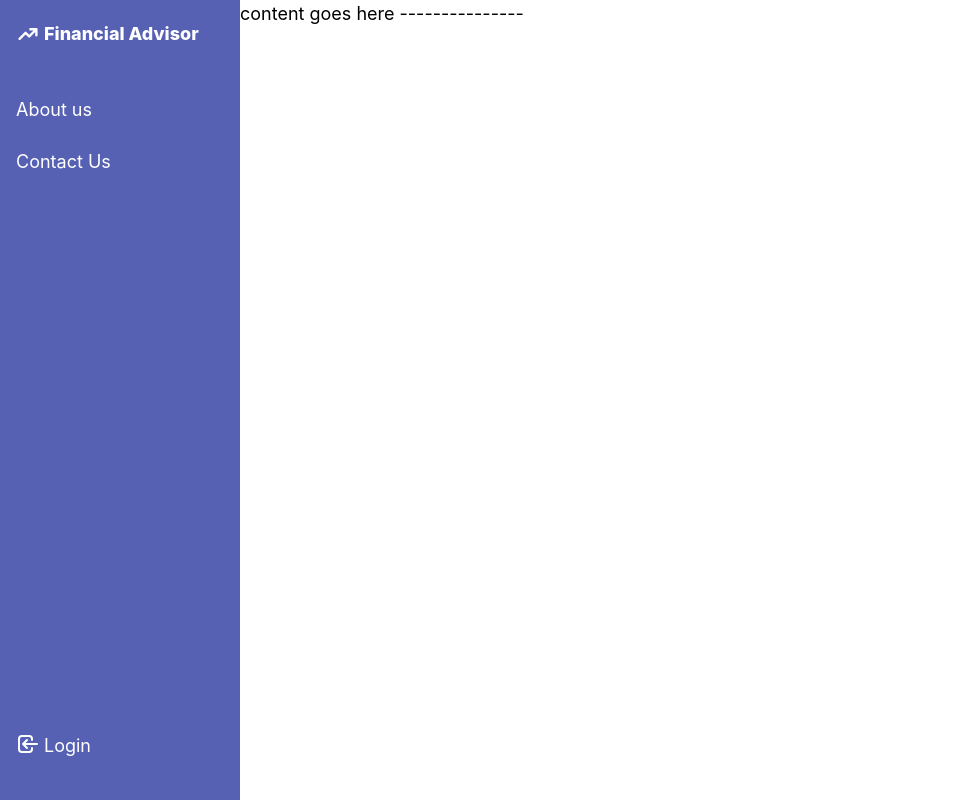
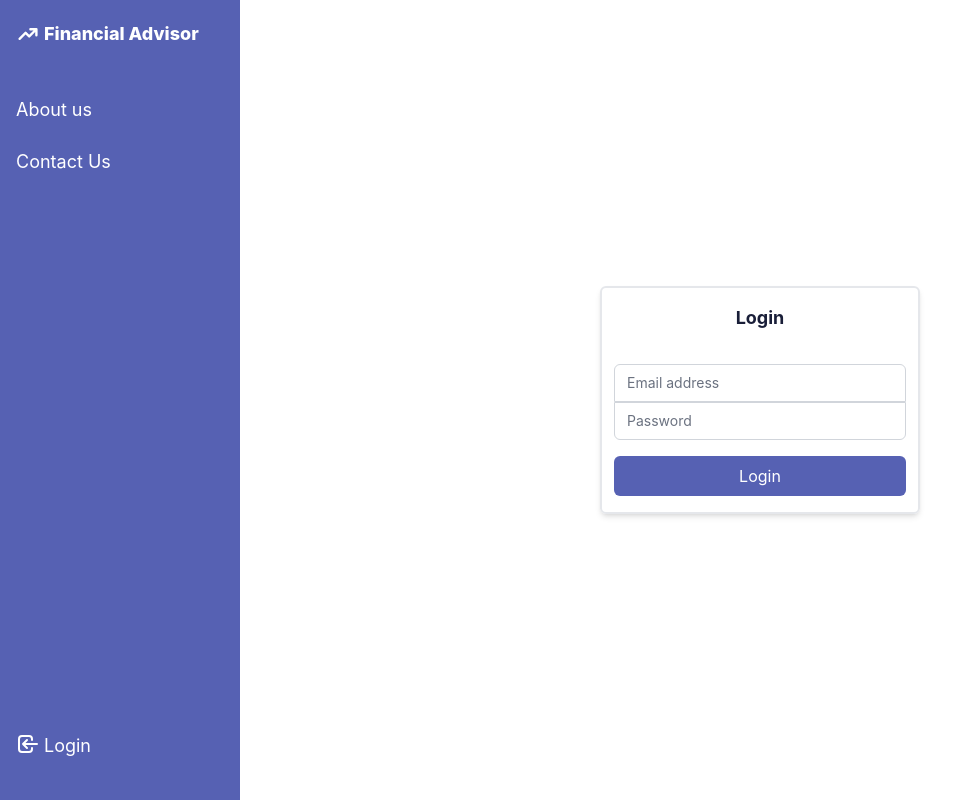
Before and after one commit to AMLCapstoneProjectTerm3/financial-advisor-frontend, a React (Create React App) app: page / in a window 1280 px wide. Shown: the whole page, without its empty margins (0-966 px from the left). Built offline with nearby package versions, Linux system fonts and the light colour scheme.

Commit message:
Login conponent - basic

```diff
--- a/src/App.js
+++ b/src/App.js
@@ -1,6 +1,5 @@
 import "./App.css";
-import Logo from "./components/Logo";
-import NavBar from "./components/NavBar";
+import Login from "./components/Login";
 import SideNavBar from "./components/SideNavBar";
 
 function App() {
@@ -8,7 +7,10 @@ function App() {
     <div className="root-body">
       <div className="relative min-h-screen sm:flex text-lg">
         <SideNavBar />
-        <div className="conten flex-1">content goes here ---------------</div>
+        <div className="conten flex-1">
+          {/* content goes here --------------- */}
+          <Login />
+        </div>
       </div>
     </div>
   );
--- /dev/null
+++ b/src/components/Login.js
@@ -0,0 +1,46 @@
+import React, { Component } from "react";
+
+export default class Login extends Component {
+  render() {
+    return (
+      <div className="w-full h-full flex flex-center justify-center">
+        <div className="wrapper flex flex-col my-auto w-80 px-3 py-4 rounded-md border-2 shadow-md">
+          <div className="text-skin-dark text-center font-bold text-lg mb-4">Login</div>
+          <div className="my-4">
+            <div>
+              <label for="email-address" class="sr-only">
+                Email address
+              </label>
+              <input
+                id="email-address"
+                name="email"
+                type="email"
+                autocomplete="email"
+                required
+                class="appearance-none rounded-none relative block w-full px-3 py-2 border border-gray-300 placeholder-gray-500 text-gray-900 rounded-t-md focus:outline-none focus:ring-indigo-500 focus:border-indigo-500 focus:z-10 sm:text-sm"
+                placeholder="Email address"
+              />
+            </div>
+            <div>
+              <label for="password" class="sr-only">
+                Password
+              </label>
+              <input
+                id="password"
+                name="password"
+                type="password"
+                autocomplete="current-password"
+                required
+                class="appearance-none rounded-none relative block w-full px-3 py-2 border border-gray-300 placeholder-gray-500 text-gray-900 rounded-b-md focus:outline-none focus:ring-indigo-500 focus:border-indigo-500 focus:z-10 sm:text-sm"
+                placeholder="Password"
+              />
+            </div>
+          </div>
+          <div className="">
+            <button className="bg-skin-button rounded-md w-full text-skin-light px-4 py-2 text-base">Login</button>
+          </div>
+        </div>
+      </div>
+    );
+  }
+}
```
